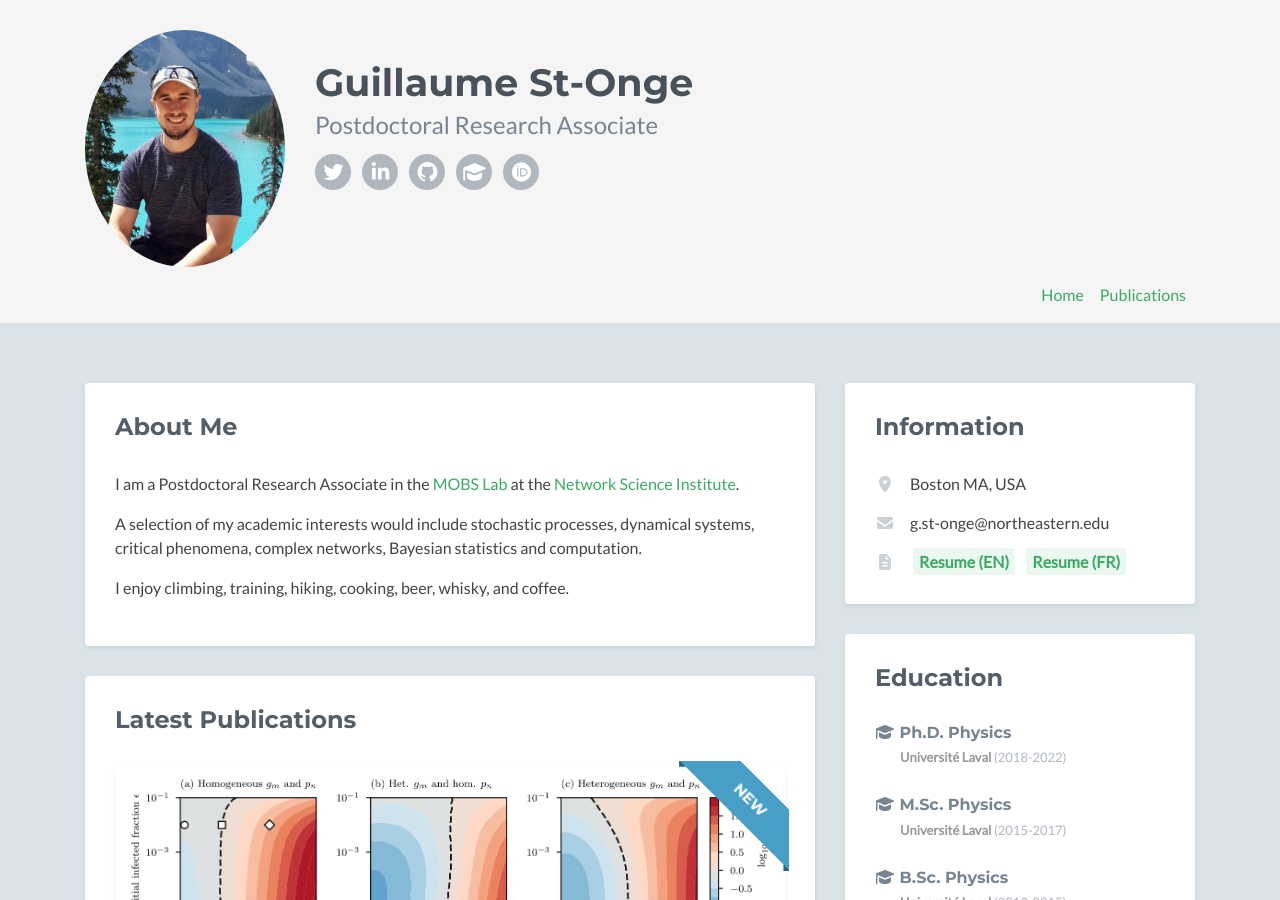
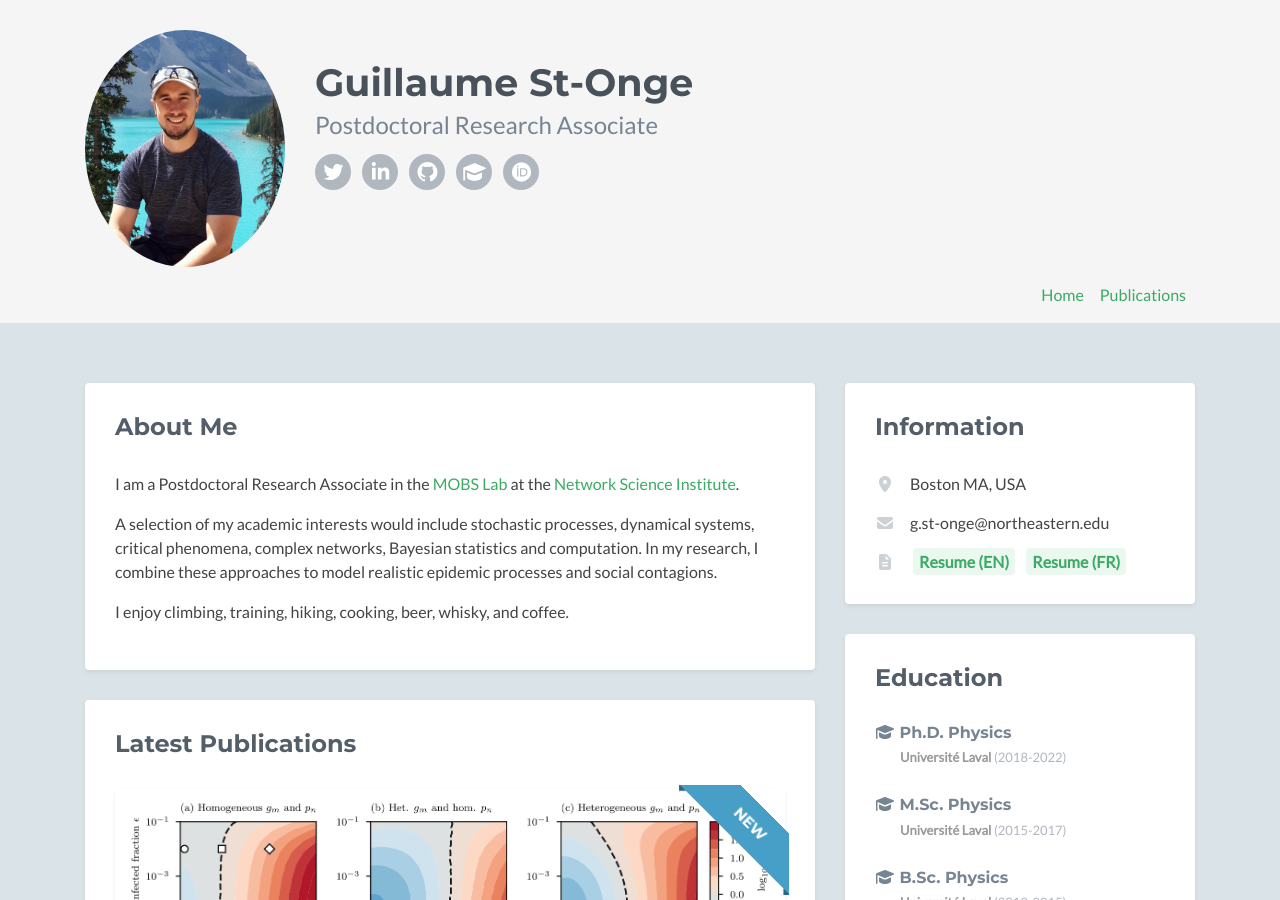
Before and after one commit to gstonge/gstonge.github.io, a Jekyll site: the page built from index.html, in a window 1280 px wide and 900 px high. Built offline with Jekyll 4.4.1, drawn with Linux system fonts in a browser that asks for light colours; nearby versions of some CDN libraries; library files that are not in the unit come from our copies.

Commit message:
update about

```diff
--- a/about.md
+++ b/about.md
@@ -1,5 +1,6 @@
 I am a Postdoctoral Research Associate in the [MOBS Lab](https://www.mobs-lab.org/) at the [Network Science Institute](https://www.networkscienceinstitute.org/).
 
 A selection of my academic interests would include stochastic processes, dynamical systems, critical phenomena, complex networks, Bayesian statistics and computation.
+In my research, I combine these approaches to model realistic epidemic processes and social contagions.
 
 I enjoy climbing, training, hiking, cooking, beer, whisky, and coffee.
```
